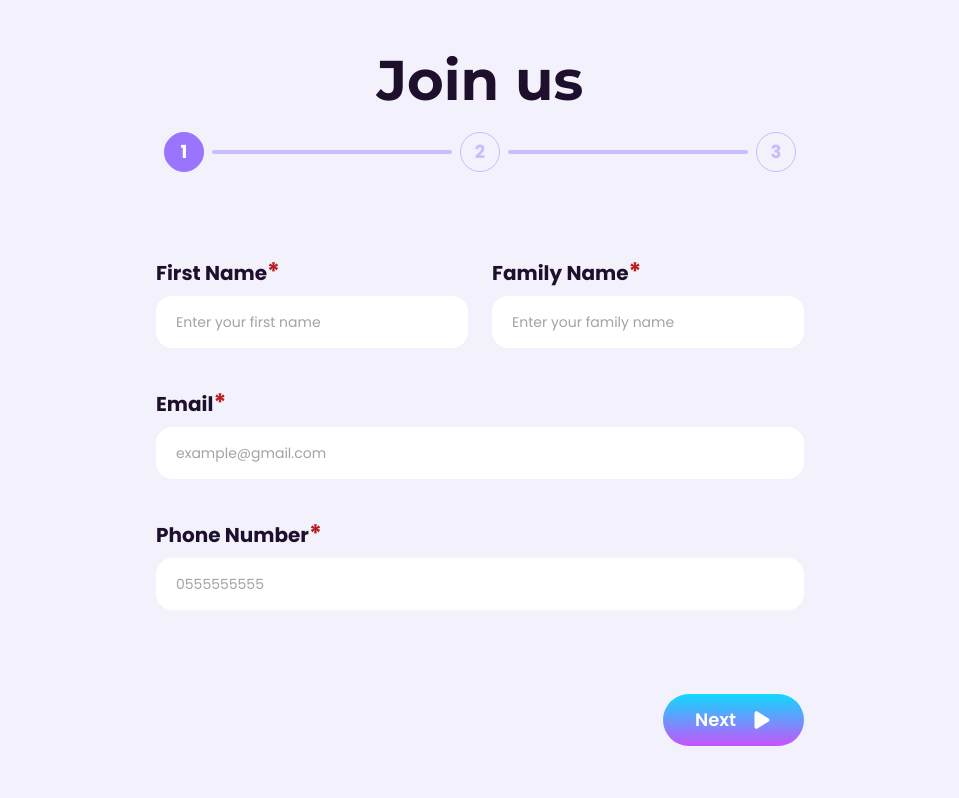
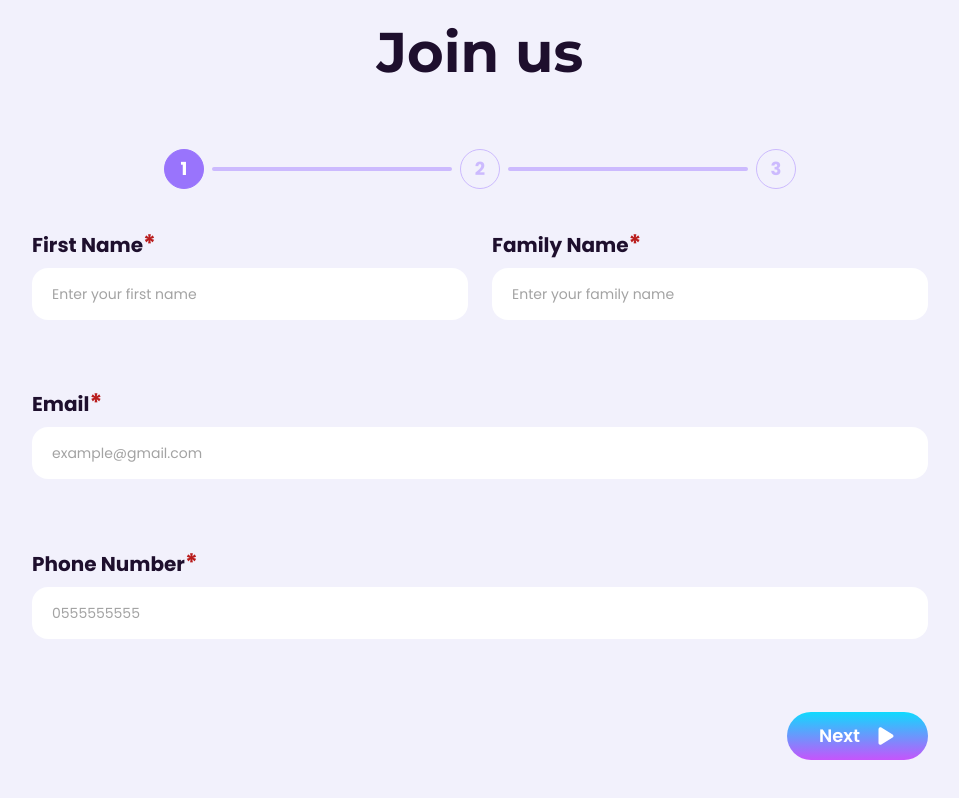
Before and after one commit to Sport-and-Entertainment-Club/sec-website-24, a React (Vite) app: page /#/register in a window 1280 px wide. Shown: the whole page, without its empty margins (160-1119 px from the left). Built offline with nearby package versions, Linux system fonts and the light colour scheme.

Commit message:
fixed lg layout

```diff
--- a/src/components/registration/Form.jsx
+++ b/src/components/registration/Form.jsx
@@ -154,15 +154,15 @@ const Form = () => {
     console.log("is valid:", isValid);
   }, [step, isValid]);
   return (
-    <div className="relative h-[90vh] lg:h-[90vh] w-full grid grid-rows-[7vh,5vh,60vh,18vh] lg:grid-rows-[10vh,8vh,64vh,6vh] gap-[40px] lg:gap-0  justify-center items-center">
-      <h1 className=" font-montserrat font-bold text-purple text-title-mobile lg:text-[48px] xl:text-title-desktop text-center ">
+    <div className="px-5 lg:px-32 xl:px-48 relative h-[100vh] lg:h-[90vh] w-full grid grid-rows-[7vh,9vh,70vh,10vh] lg:flex lg:flex-col gap-[0px] lg:gap-[30px]  justify-center items-center xl:max-w-[1300px]">
+      <h1 className="lg:h-[10vh] font-montserrat font-bold text-purple text-title-mobile lg:text-[48px] xl:text-title-desktop text-center ">
         Join us
       </h1>
       <Stepper activeStep={step} />
 
       <form
         action=""
-        className="gap-4 grid grid-cols-2 grid-rows-3 lg:gap-2 xl:gap-6 w-full">
+        className="lg:h-[64vh] gap-4 grid grid-cols-2 grid-rows-3 lg:gap-2 xl:gap-6 w-full">
         {step === 0 && (
           <>
             <TextInput
@@ -274,7 +274,7 @@ const Form = () => {
           </>
         )}
       </form>
-      <div className="p w-full flex flex-row-reverse justify-between ">
+      <div className="lg:h-[6vh] p w-full flex flex-row-reverse justify-between ">
         {step === 0 && (
           <Button disable={!isValid} onClick={incrementStep}>
             <p className="lg:text-lg text-sm text-white font-poppins font-semibold">
--- a/src/components/registration/Registration.jsx
+++ b/src/components/registration/Registration.jsx
@@ -2,7 +2,7 @@ import Form from "./Form";
 
 const Registration = () => {
   return (
-    <div className="bg-bg-white px-5 lg:px-32 xl:px-48 flex flex-col md:justify-center items-center text-base w-screen h-screen">
+    <div className="bg-bg-white flex flex-col md:justify-center items-center text-base w-screen h-screen">
       <Form />
     </div>
   );
--- a/src/components/registration/Stepper.jsx
+++ b/src/components/registration/Stepper.jsx
@@ -2,7 +2,7 @@
 import Step from "./Step";
 const Stepper = ({ activeStep }) => {
   return (
-    <div className="mx-auto flex flex-row">
+    <div className="lg:h-[8vh] mx-auto flex flex-row">
       {[0, 1, 2].map((item, index) => {
         return (
           <Step
```
